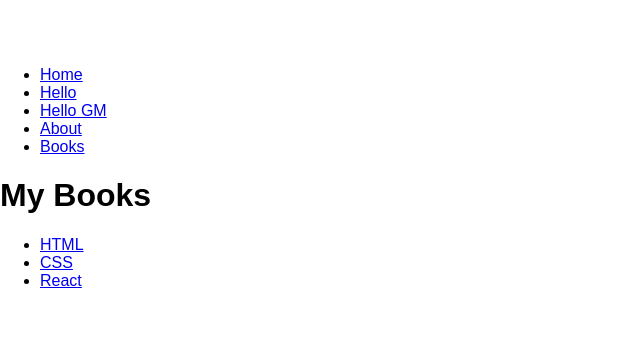
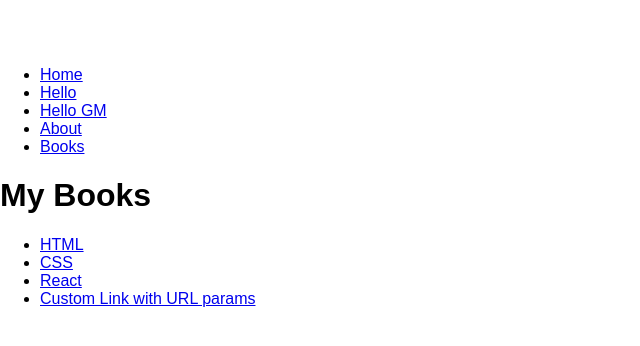
Before and after one commit to ZainPathan/react-router-4-demos, a React (Create React App) app: page /books in a window 1280 px wide. Shown: the top 346 px of the page, without its empty margins (0-640 px from the left). Built offline with nearby package versions, Linux system fonts and the light colour scheme.

Commit message:
Path Params with Nested Routing - Child component added in Books component to display path params

```diff
--- a/src/components/BooksComponent.js
+++ b/src/components/BooksComponent.js
@@ -26,6 +26,7 @@ const Books = (props) => {
                             <li><Link to={`${match.url}/html`}>HTML</Link></li>
                             <li><Link to={`${match.url}/css`}>CSS</Link></li>
                             <li><Link to={`${match.url}/react`}>React</Link></li>
+                            <li><Link to={`${match.url}/custom`}>Custom Link with URL params</Link></li>
                         </ul>
                     </div>
                     <div className='col-md-9'>
@@ -47,6 +48,7 @@ const Books = (props) => {
                                 <h1>React Books</h1>
                             );
                         }}/>
+                        <Route path={`${match.path}/:id`} component={Child} />
                     </div>
                 </div>
             </div>
@@ -54,4 +56,10 @@ const Books = (props) => {
     );
 };
 
+const Child = ( props ) => {
+    return (
+        <h1>URL ID parameter : {props.match.params.id}</h1>
+    )
+}
+
 export default Books;
```
